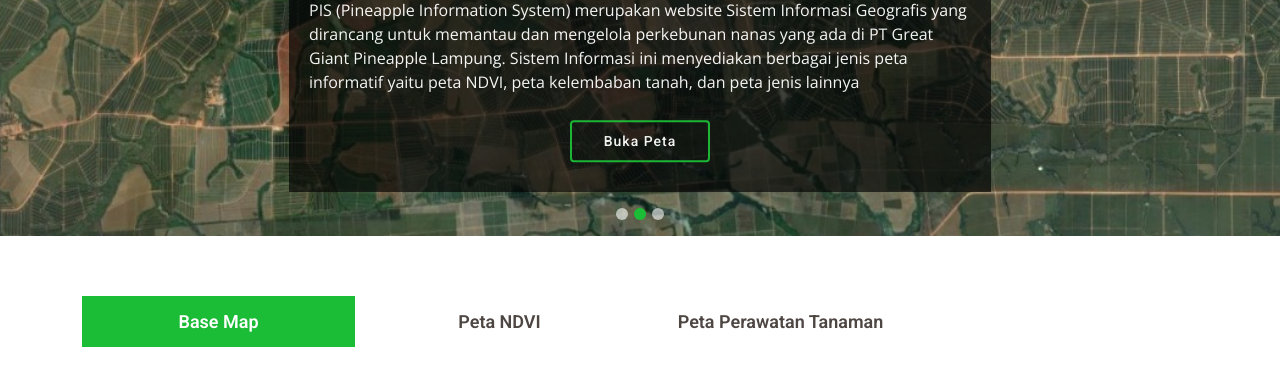
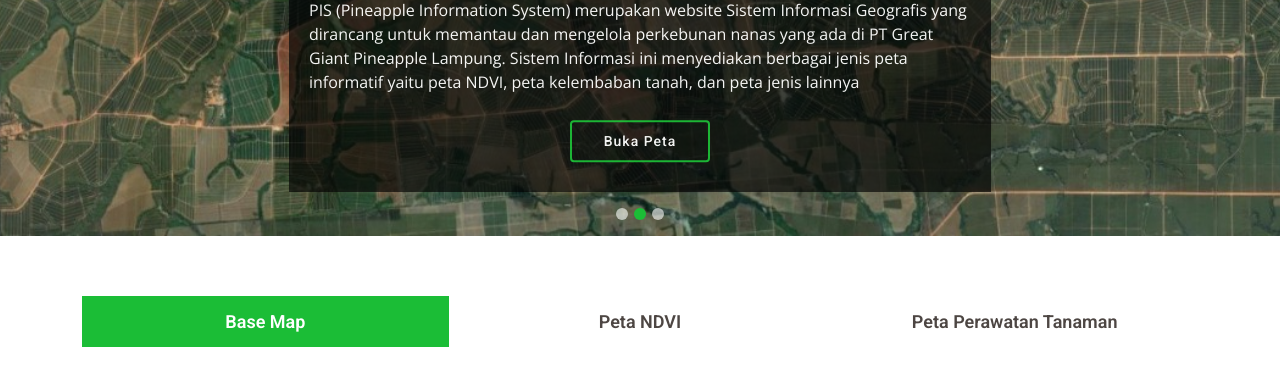
Before and after one commit to monicaca9/GIS-Project, a plain HTML site: page index.html in a window 1280 px wide. Shown: the part 564-938 px from the top of the page. Drawn offline with nearby package versions, Linux system fonts and the light colour scheme.

Commit message:
Update index.html

```diff
--- a/index.html
+++ b/index.html
@@ -107,19 +107,19 @@
 
         <ul class="nav nav-tabs row  g-2 d-flex" data-aos="fade-up" data-aos-delay="100" role="tablist">
 
-          <li class="nav-item col-3" role="presentation">
+          <li class="nav-item col-4" role="presentation">
             <a class="nav-link active show" data-bs-toggle="tab" data-bs-target="#features-tab-1" aria-selected="true" role="tab">
               <h4>Base Map</h4>
             </a>
           </li><!-- End tab nav item -->
 
-          <li class="nav-item col-3" role="presentation">
+          <li class="nav-item col-4" role="presentation">
             <a class="nav-link" data-bs-toggle="tab" data-bs-target="#features-tab-2" aria-selected="false" tabindex="-1" role="tab">
               <h4>Peta NDVI</h4>
             </a><!-- End tab nav item -->
 
           </li>
-          <li class="nav-item col-3" role="presentation">
+          <li class="nav-item col-4" role="presentation">
             <a class="nav-link" data-bs-toggle="tab" data-bs-target="#features-tab-3" aria-selected="false" tabindex="-1" role="tab">
               <h4>Peta Perawatan Tanaman</h4>
             </a>
```
